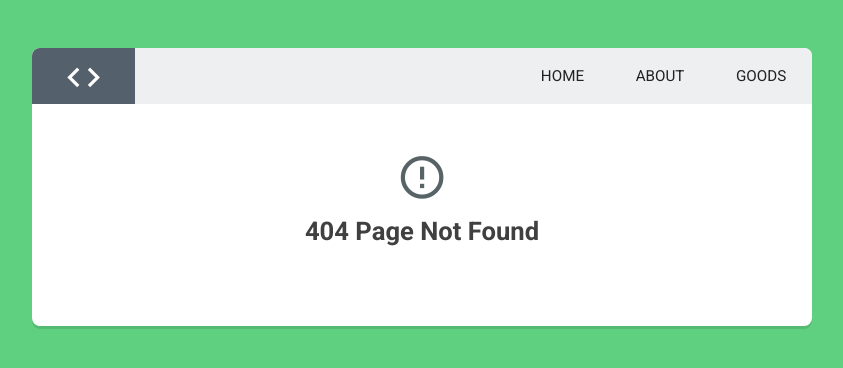
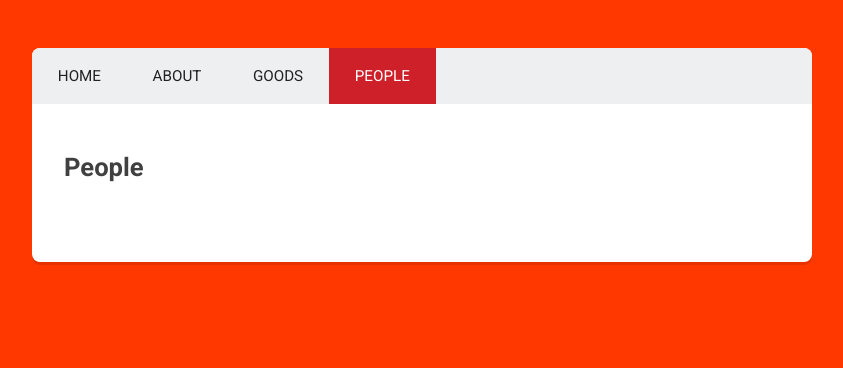
Before and after one commit to Scovay/NHD_Silk_Road_Website, a React (Create React App) app: page /people in a window 1280 px wide. Before the commit this address had no page. Shown: the top 368 px of the page, without its empty margins (218-1061 px from the left). Built offline with nearby package versions, Linux system fonts and the light colour scheme.

Commit message:
Added a new icon and diffrent pages

```diff
--- a/public/index.html
+++ b/public/index.html
@@ -3,30 +3,11 @@
   <head>
     <meta charset="utf-8">
     <meta name="viewport" content="width=device-width, initial-scale=1">
-    <link rel="shortcut icon" href="%PUBLIC_URL%/favicon.ico">
-    <!--
-      Notice the use of %PUBLIC_URL% in the tag above.
-      It will be replaced with the URL of the `public` folder during the build.
-      Only files inside the `public` folder can be referenced from the HTML.
-
-      Unlike "/favicon.ico" or "favicon.ico", "%PUBLIC_URL%/favicon.ico" will
-      work correctly both with client-side routing and a non-root public URL.
-      Learn how to configure a non-root public URL by running `npm run build`.
-    -->
-    <title>Front End Course Directory</title>
+    <link rel="shortcut icon" href="%PUBLIC_URL%/Camel_Icon.png">
+    <title>NHD Silk Road Project</title>
     <link href="https://fonts.googleapis.com/icon?family=Material+Icons" rel="stylesheet">
   </head>
   <body>
     <div id="root"></div>
-    <!--
-      This HTML file is a template.
-      If you open it directly in the browser, you will see an empty page.
-
-      You can add webfonts, meta tags, or analytics to this file.
-      The build step will place the bundled scripts into the <body> tag.
-
-      To begin the development, run `npm start`.
-      To create a production bundle, use `npm run build`.
-    -->
   </body>
 </html>
--- a/src/components/App.js
+++ b/src/components/App.js
@@ -10,6 +10,7 @@ import Header from './Header';
 import Home from './Home';
 import About from './About';
 import Items from './Items';
+import People from './People'
 import NotFound from './NotFound';
 
 
@@ -19,9 +20,11 @@ const App = () => (
       <Header />
 
       <Switch>
+        {/* Defines all of the routes */}
         <Route exact path = "/" component = {Home} />
         <Route path = "/about" component = {About} />
         <Route exact path = "/goods" component = {Items} />
+        <Route exact path = "/people" component = {People} />
         <Route component = {NotFound} />
       </Switch>
     </div>
--- a/src/components/Header.js
+++ b/src/components/Header.js
@@ -3,11 +3,11 @@ import { NavLink } from 'react-router-dom'
 
 const Header = () => (
   <header>
-    <span className="icn-logo"><i className="material-icons">code</i></span>
     <ul className="main-nav">
       <li><NavLink exact to="/">Home</NavLink></li>
       <li><NavLink to="/about">About</NavLink></li>
       <li><NavLink to="/goods">Goods</NavLink></li>
+      <li><NavLink to="/people">People</NavLink></li>
     </ul>
   </header>
 );
--- /dev/null
+++ b/src/components/People.js
@@ -0,0 +1,12 @@
+import React from 'react';
+
+const Items = () => {
+  return (
+    <div className = "main-content">
+      <h2>People</h2>
+      <p></p>
+    </div>
+  )
+}
+
+export default Items;
--- a/src/css/index.css
+++ b/src/css/index.css
@@ -13,7 +13,7 @@
 }
 body {
   color: #576366;
-  background: #5fcf80;
+  background: #ff3800;
   margin: 0;
   font-family: 'Roboto', sans-serif;
 }
@@ -45,7 +45,7 @@ hr {
 /* FORM & BUTTON STYLES -------- */
 
 .home a,
-input,
+/* input,
 button {
   padding: .5em;
   font-size: .9em;
@@ -62,7 +62,7 @@ button {
   padding-right: 1em;
   cursor: pointer;
   border-color: rgba(0,0,0, .1);
-}
+} */
 
 /* =================================
   LAYOUT & PAGE STYLES
@@ -117,7 +117,7 @@ header {
 .main-nav a:hover,
 .main-nav .active {
   color: #fff;
-  background: #3b80d1;
+  background: #ce2029;
 }
 
 /* MINI NAV -------- */
@@ -142,17 +142,8 @@ header {
   background: #39add1;
 }
 
-/* ICONS -------- */
+/* ICON --------- */
 
-.icn-logo {
-  background: #54606b;
-  color: #fff;
-}
-.icn-logo i {
-  font-size: 2.45em;
-  line-height: 0;
-  margin-top: 30px;
-}
 .icn-error {
   font-size: 3.2em;
   margin-bottom: .25em;
```
Also changed, not shown: public/Camel_Icon.png (added), 1 other file (tests, documents, lock files or other folders).
